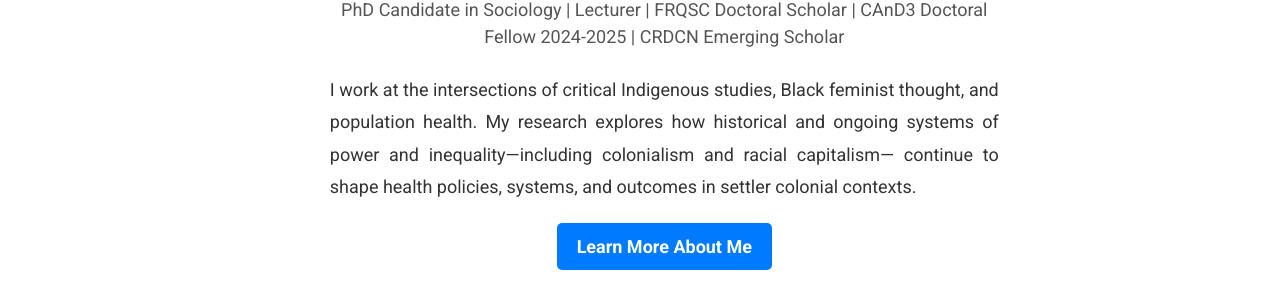
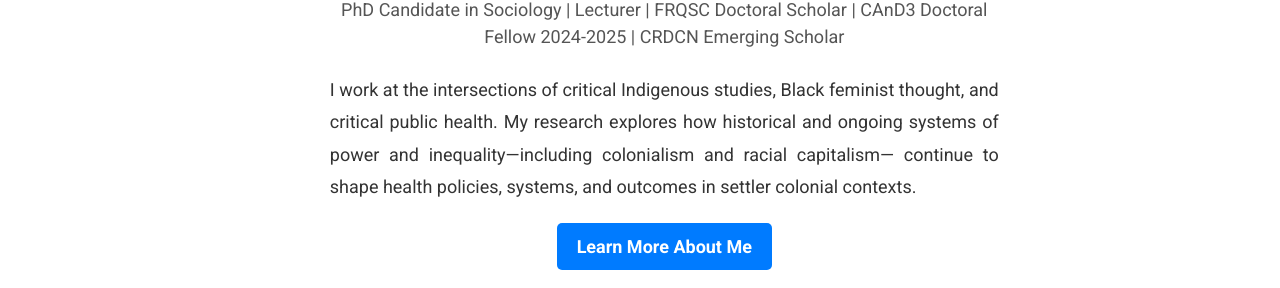
Before and after one commit to Mohsnmonji/mohsnmonji.github.io, a Jekyll site: the page built from _pages/front.md, in a window 1280 px wide and 900 px high, scrolled down 458 px. Shown: the part 181-469 px from the top of the window. Built offline with Jekyll 4.4.1, drawn with Linux system fonts in a browser that asks for light colours.

Commit message:
Update front.md

```diff
--- a/_pages/front.md
+++ b/_pages/front.md
@@ -27,7 +27,7 @@ hide_avatar: true
   <!-- Description -->
 <p style="font-size: 18px; color: #333; text-align: justify; line-height: 1.8; margin-bottom: 20px;">
 
-I work at the intersections of critical Indigenous studies, Black feminist thought, and population health. My research explores how historical and ongoing systems of power and inequality—including colonialism and racial capitalism— continue to shape health policies, systems, and outcomes in settler colonial contexts.
+I work at the intersections of critical Indigenous studies, Black feminist thought, and critical public health. My research explores how historical and ongoing systems of power and inequality—including colonialism and racial capitalism— continue to shape health policies, systems, and outcomes in settler colonial contexts.
 </p>
 
   <!-- Button -->
```
